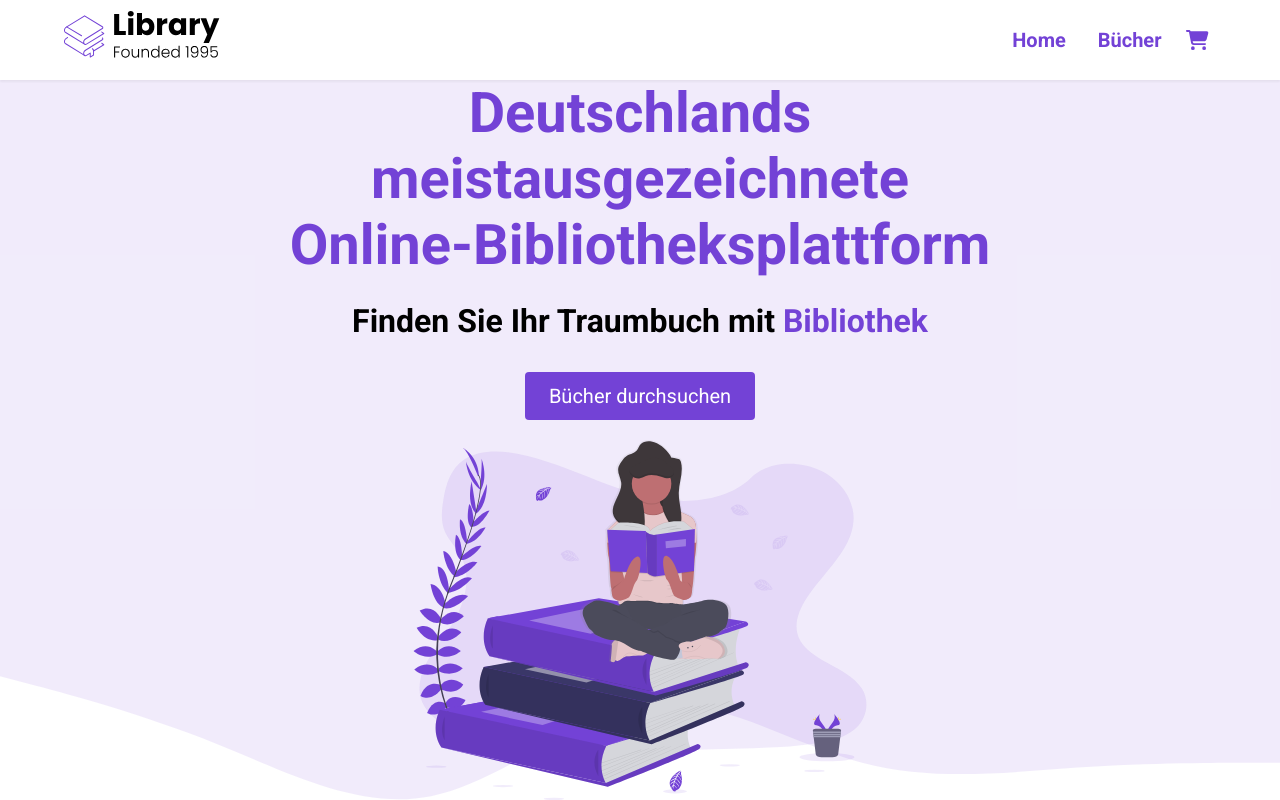
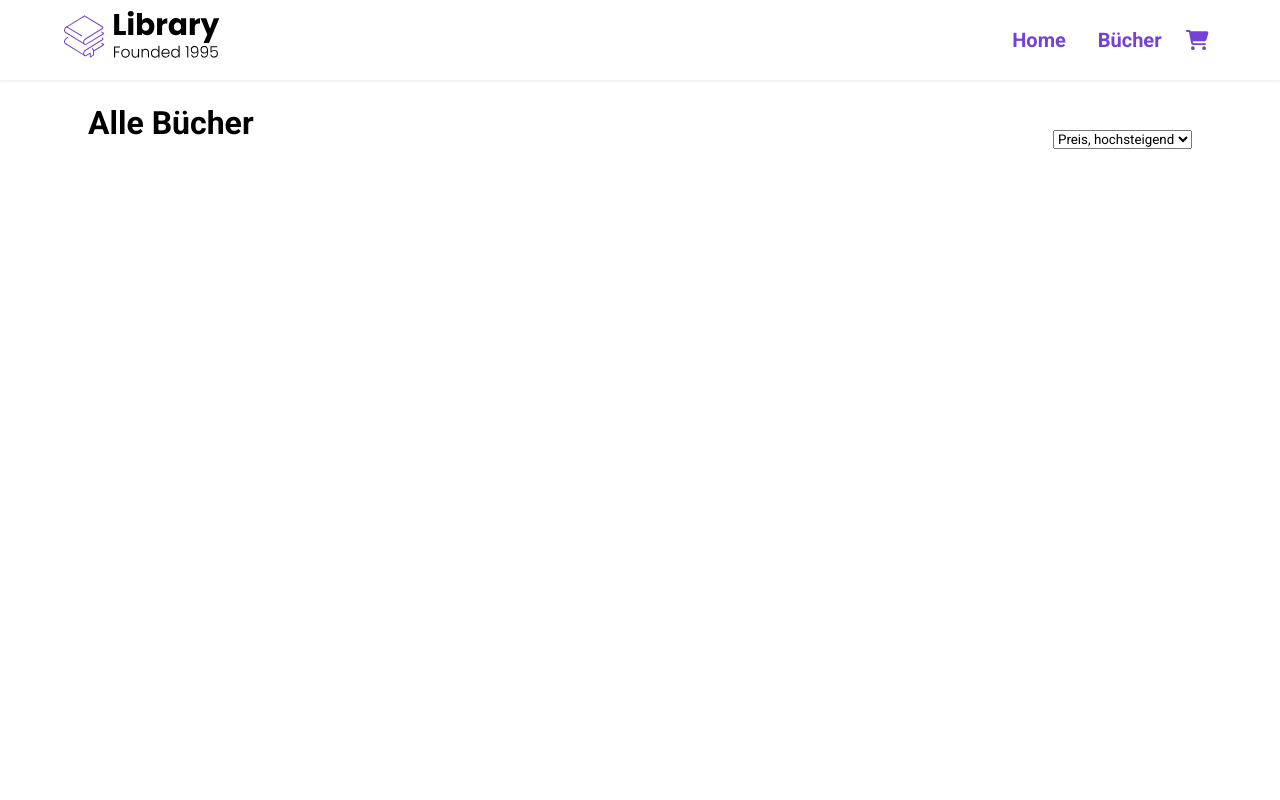
Before and after one commit to MDDakki/React-E-Commerce, a React (Create React App) app: page /books in a window 1280 px wide. Shown: the top 800 px of the page. Built offline with nearby package versions, Linux system fonts and the light colour scheme.

Commit message:
React Router & Bücher Seite & Filter Setup

```diff
--- a/package.json
+++ b/package.json
@@ -11,6 +11,7 @@
     "@testing-library/user-event": "^13.5.0",
     "react": "^18.2.0",
     "react-dom": "^18.2.0",
+    "react-router-dom": "^6.21.2",
     "react-scripts": "5.0.1",
     "web-vitals": "^2.1.4"
   },
--- a/src/App.js
+++ b/src/App.js
@@ -1,23 +1,22 @@
+import NavBar from "./components/nav";
+import Footer from "./components/Footer";
+import { BrowserRouter as Router, Routes, Route, Link } from "react-router-dom";
+import Home from "./components/Seiten/Home";
+import Books from "./components/Seiten/Books";
 
-import NavBar from "./components/nav"
-import Main from "./components/main";
-import Highlights from "./components/highlights";
-import Featured from "./components/Vorgestellt";
-import Rabatt from "./components/Rabatt";
-import Entdeken from "./components/Entdeken";
-import Footer from "./components/Footer";
 
 function App() {
   return (
-    <div className="App">
-      <NavBar></NavBar>
-      <Main></Main>
-      <Highlights></Highlights>
-      <Featured></Featured>
-      <Rabatt></Rabatt>
-      <Entdeken></Entdeken>
+    <Router>
+      <div className="App">
+        <NavBar></NavBar>
+        <Routes>
+          <Route path="/" element={<Home></Home>}></Route>
+          <Route path="/books" element={<Books></Books>}></Route>
+        </Routes>
+      </div>
       <Footer></Footer>
-    </div>
+    </Router>
   );
 }
 
--- /dev/null
+++ b/src/components/Seiten/Books.jsx
@@ -0,0 +1,25 @@
+import React, { Component } from 'react';
+
+const Books = () => {
+    return (
+        <div id='bucher__body'>
+            <main id="bucher__main">
+                <section className='bucher__container'>
+                    <div className="row">
+                        <div className="bucher__header">
+                            <h2 className='section__titel bucher__header--titel'>Alle Bücher</h2>
+                            <select name="" id="filter" defaultValue="DEFAULT">
+                                <option value="Default" disabled>Sortiern</option>
+                                <option value="hochsteigend">Preis, hochsteigend</option>
+                                <option value="absteigend">Preis, absteigend</option>
+                                <option value="Bewertung">Bewertung</option>
+                            </select>
+                        </div>
+                    </div>
+                </section>
+            </main>
+        </div>
+    )
+}
+
+export default Books;
--- /dev/null
+++ b/src/components/Seiten/Home.jsx
@@ -0,0 +1,20 @@
+import React from "react";
+import Highlights from "../highlights";
+import Rabatt from "../Rabatt";
+import Entdeken from "../Entdeken";
+import Main from "../main";
+import Featured from "../Vorgestellt";
+
+const Home = () => {
+    return (
+        <>
+        <Main></Main>
+        <Highlights></Highlights>
+        <Featured></Featured>
+        <Rabatt></Rabatt>
+        <Entdeken></Entdeken>
+        </>
+    )
+}
+
+export default Home
--- a/src/index.css
+++ b/src/index.css
@@ -423,6 +423,31 @@ footer {
 }
 
 
+/*
+
+Bücher Seite
+
+*/
+
+
+.bucher__container {
+  padding: 24px 0;
+}
+
+.bucher__header {
+  display: flex;
+  justify-content: space-between;
+  align-items: center;
+  padding: 0 24px;
+}
+
+/*
+
+Responsive
+
+*/
+
+
 @media (max-width: 768px) {
   .header__description {
     padding: 0 24px;
```
Also changed, not shown: 1 other file (tests, documents, lock files or other folders).
